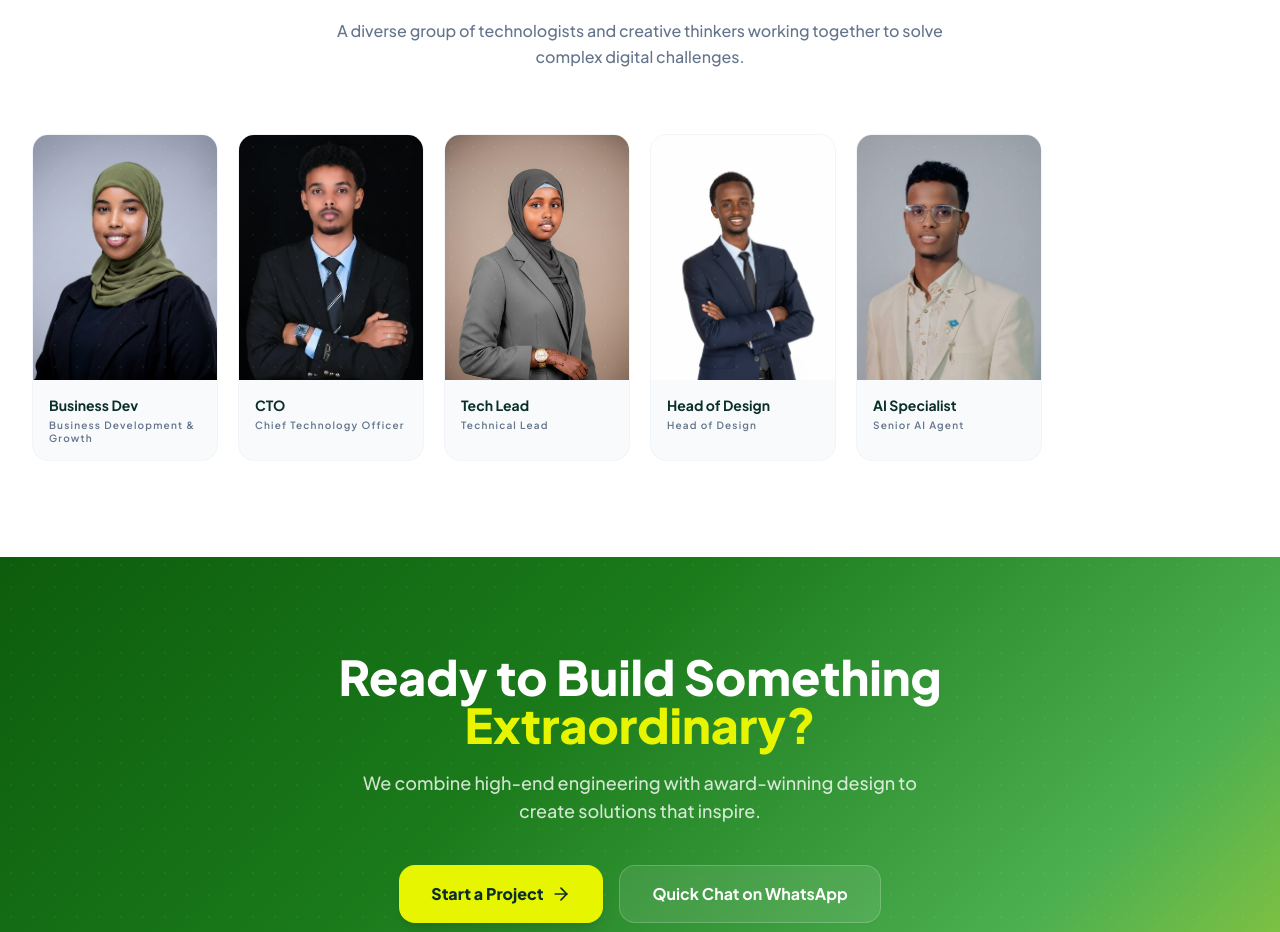
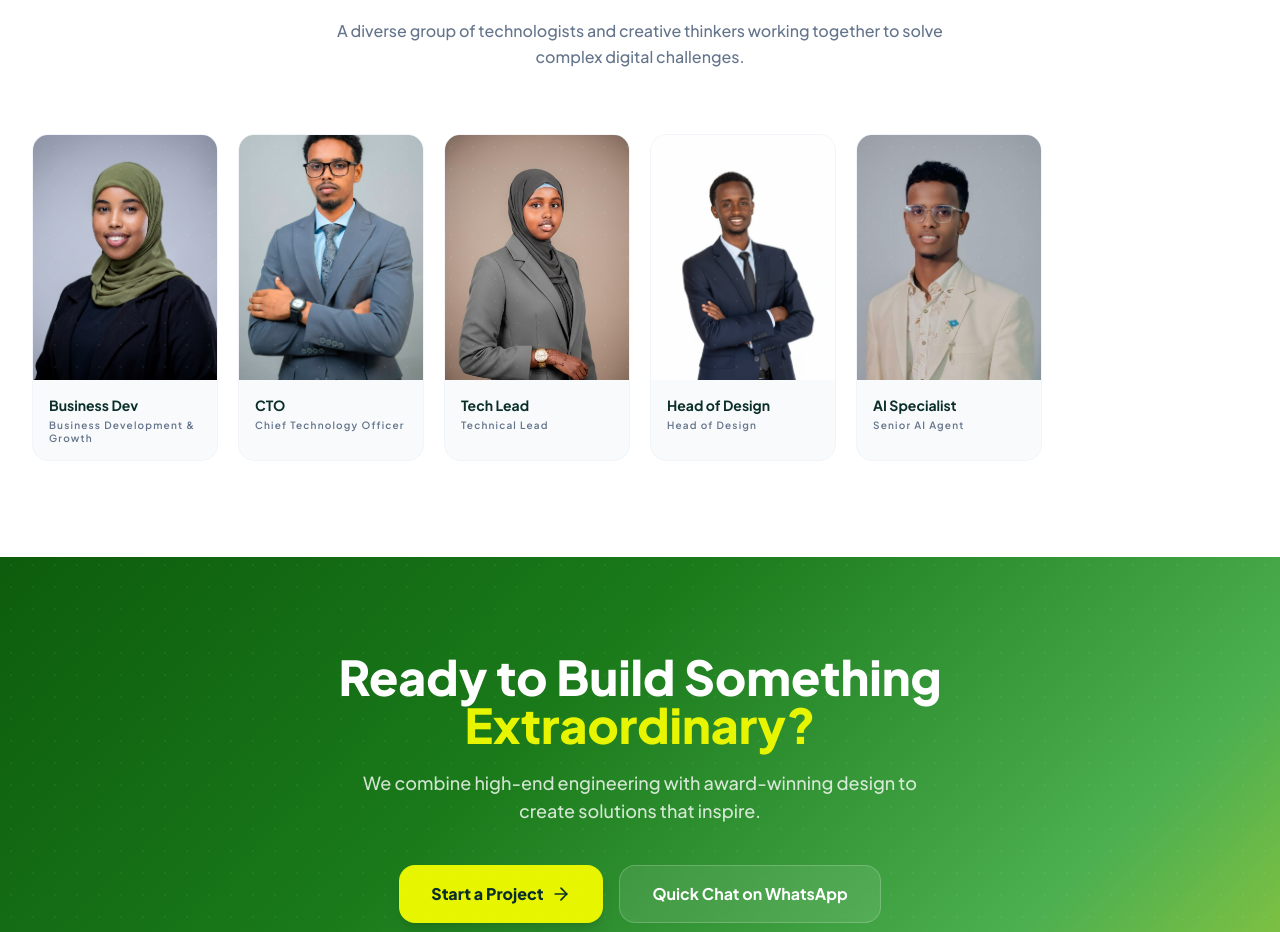
Before and after one commit to abdirahmanafrah67-code/AfrahTech, a React (Vite) app: page /about in a window 1280 px wide. Shown: the part 2284-3216 px from the top of the page. Built offline with nearby package versions, Linux system fonts and the light colour scheme.

Commit message:
Update CTO profile image

```diff
--- a/src/components/About.tsx
+++ b/src/components/About.tsx
@@ -4,7 +4,7 @@ import { Link } from 'react-router-dom';
 
 const teamMembers = [
     { name: "Business Dev", role: "Business Development & Growth", image: "/business_dev.png" },
-    { name: "CTO", role: "Chief Technology Officer", image: "/data_scientist.jpg" },
+    { name: "CTO", role: "Chief Technology Officer", image: "/cto.png" },
     { name: "Tech Lead", role: "Technical Lead", image: "/tech_lead.jpg" },
     { name: "Head of Design", role: "Head of Design", image: "/head_of_design.jpg" },
     { name: "AI Specialist", role: "Senior AI Agent", image: "/ai_specialist.jpg" },
```
Also changed, not shown: public/cto.png (added), public/data_scientist.jpg.
